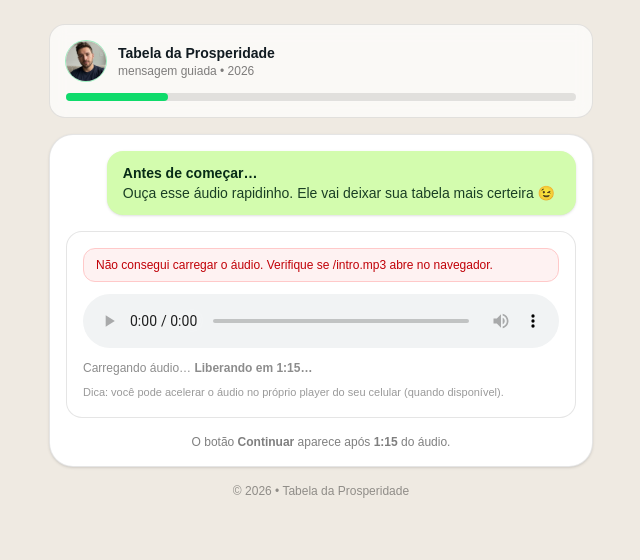
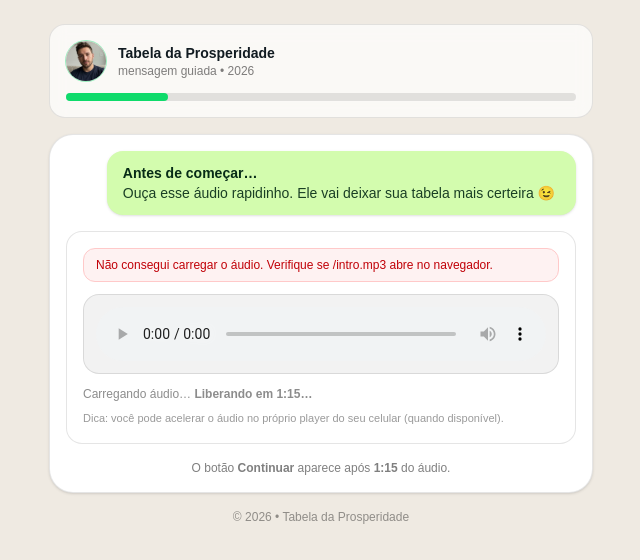
Before and after one commit to gregonocode/creative-nails, a Next.js app: page /funil in a window 1280 px wide. Shown: the top 560 px of the page, without its empty margins (319-959 px from the left). Built offline with nearby package versions, Linux system fonts and the light colour scheme.

Commit message:
player nativo mais largo

```diff
--- a/app/components/quiz/funil/StepAudio.tsx
+++ b/app/components/quiz/funil/StepAudio.tsx
@@ -92,6 +92,8 @@ export default function StepAudio({ src, onNext }: StepAudioProps) {
         )}
 
         {/* Player nativo */}
+<div className="rounded-2xl border border-black/10 bg-black/5 p-3">
+  <div className="audio-native">
     <audio
       ref={audioRef}
       src={src}
@@ -99,6 +101,8 @@ export default function StepAudio({ src, onNext }: StepAudioProps) {
       preload="metadata"
       className="w-full"
     />
+  </div>
+</div>
 
         <div className="mt-3 text-xs text-black/45">
           {!ready ? (
```
Lines whose indentation alone changed are shown as unchanged.
